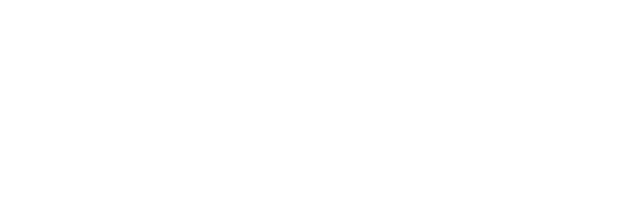
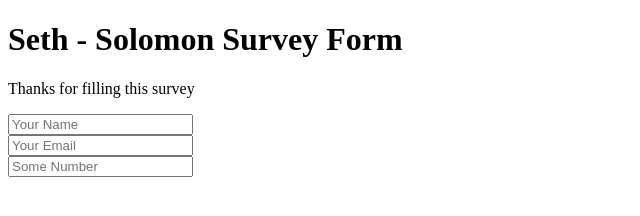
Before and after one commit to sethmicahking/seth-solomon, a plain HTML site: page index.html in a window 1280 px wide. Shown: the whole page, without its empty margins (0-640 px from the left). Drawn offline with Linux system fonts and the light colour scheme.

Commit message:
todo 1-8

```diff
--- a/index.html
+++ b/index.html
@@ -2,7 +2,7 @@
 <html lang="en">
   <head>
     <meta charset="UTF-8">
-    <title>Fork Me! FCC: Test Suite Template</title>
+    <title>Survey Form</title>
     <link rel="stylesheet" href="css/style.css">
   </head>
 
@@ -22,5 +22,25 @@
 
     -->
     <script  src="js/index.js"></script>
+
+
+<div>
+  <h1 id="title">
+    Seth - Solomon Survey Form
+  </h1>
+  <p id="description">
+    Thanks for filling this survey
+  </p>
+
+  <form id="survey-form">
+    <input type="text" id="name" name="name" placeholder="Your Name" required>
+    <br>
+    <input type="email" id="email" name="email" placeholder="Your Email" required>
+    <br>
+    <input type="number" id="number" name="number" placeholder="Some Number" required>
+  </form>
+
+</div>
+
   </body>
 </html>
```
